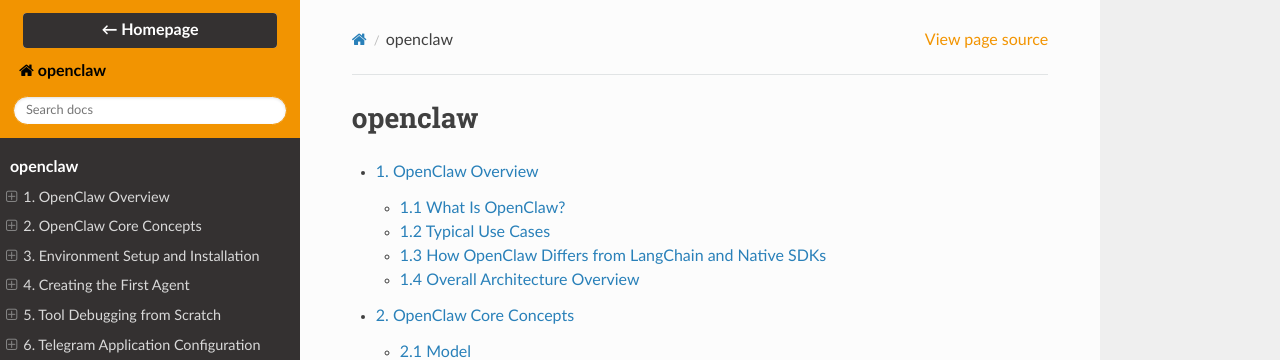
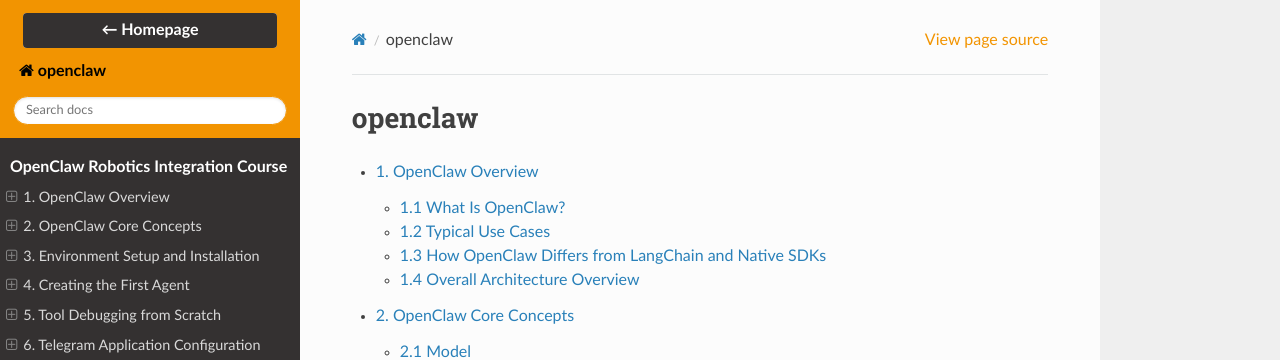
Before and after one commit to Hiwonder-docs/openclaw, a Sphinx documentation site: the page built from source/index.rst, in a window 1280 px wide. Shown: the top 360 px of the page. Built offline with Sphinx 7.4.7 and the Read the Docs theme 3.1.0, drawn with Linux system fonts in a browser that asks for light colours.

```diff
--- a/source/index.rst
+++ b/source/index.rst
@@ -9,7 +9,7 @@ openclaw
 
 .. toctree::
    :maxdepth: 2
-   :caption: openclaw
+   :caption: OpenClaw Robotics Integration Course
 
    docs/1_OpenClaw_Overview.md
    docs/2_OpenClaw_Core_Concepts.md
```
